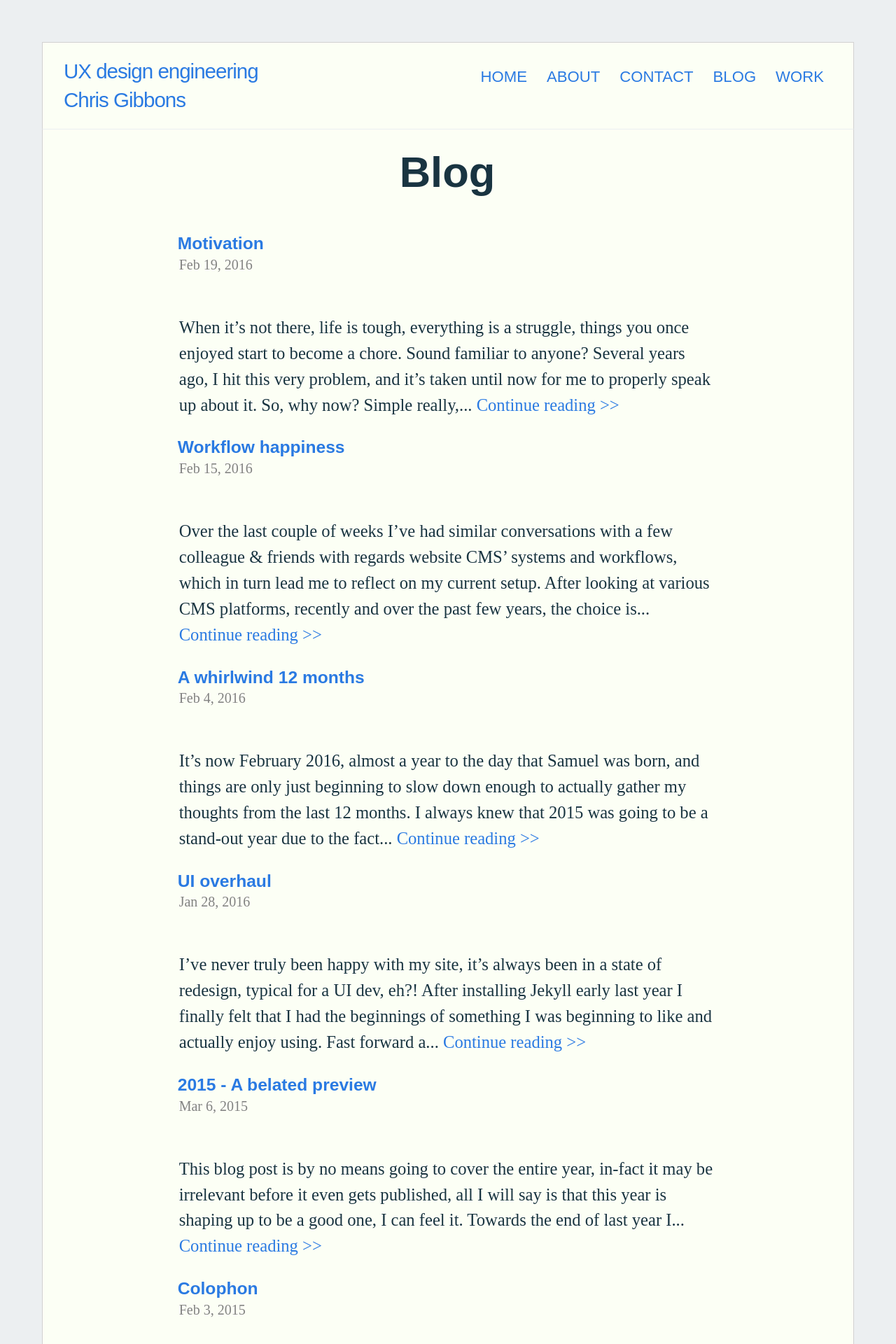
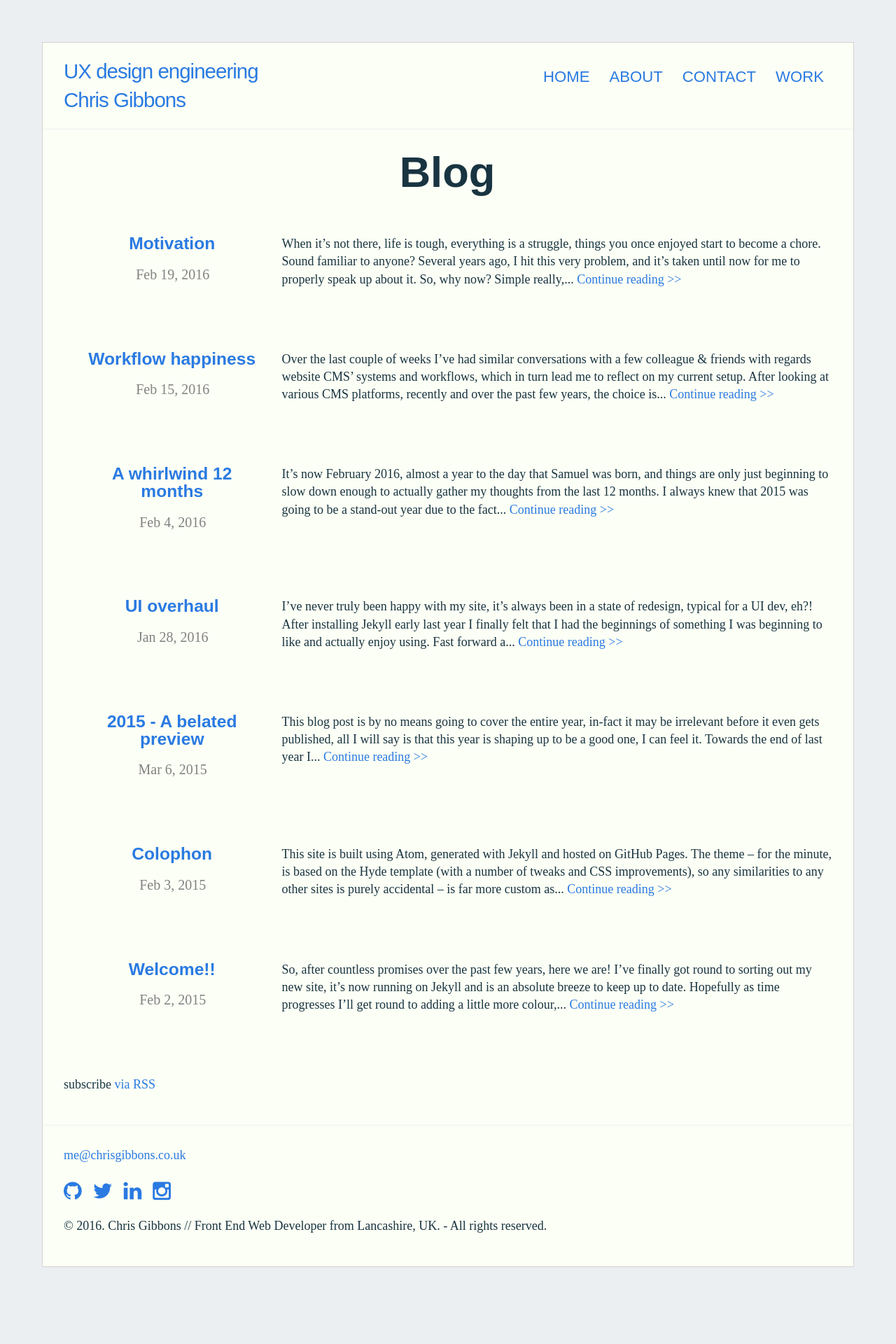
Before and after one commit to gbbns/gbbns.github.io, a Jekyll site: the page built from blog/index.html, in a window 1280 px wide. Shown: the top 1920 px of the page at 70% size. Built offline with Jekyll 4.4.1, drawn with Linux system fonts in a browser that asks for light colours; after the commit the page ends 1870 px from its top, so only the background shows below that.

Commit message:
feature: new listing template

```diff
--- /dev/null
+++ b/_layouts/article-list.html
@@ -0,0 +1,16 @@
+---
+layout: default
+---
+<div class="post">
+
+  <header class="post__header">
+    <h1 class="site__title--primary">{{ page.title }}</h1>
+  </header>
+
+  <div class="article__list">
+    {{ content }}
+    <p class="rss-subscribe">subscribe <a href="{{ "/atom.xml" }}">via RSS</a></p>
+
+  </div>
+
+</div>
--- /dev/null
+++ b/_sass/_partials/_listings.scss
@@ -0,0 +1,12 @@
+/**
+ * Listing page
+ */
+
+ .article__list {
+   margin-left: 0;
+   list-style: none;
+ }
+
+ .article__list-item {
+ 		margin-bottom: remy($base-spacing-unit);
+ }
--- a/_sass/_partials/_posts.scss
+++ b/_sass/_partials/_posts.scss
@@ -46,15 +46,6 @@
 	}
 }
 
-.post__list {
-	margin-left: 0;
-	list-style: none;
-
-	> li {
-		margin-bottom: 12px;
-	}
-}
-
 .post__meta {
 	font-size: $f-size-h2;
 	color: $grey-color;
--- a/_sass/_styles.scss
+++ b/_sass/_styles.scss
@@ -13,4 +13,5 @@
         "_partials/header",
         "_partials/footer",
         "_partials/content",
+        "_partials/listings",
         "_partials/posts";
--- a/blog/index.html
+++ b/blog/index.html
@@ -1,24 +1,21 @@
 ---
-layout: page
+layout: article-list
 title: Blog
 published: true
 ---
-<div class="home">
 {% for post in site.posts %}
-  <article class="post__list">
-    <header class="post__header">
+<article class="article__list-item clearfix">
+  <header class="col col--1/4--md post__header">
     <h2 class="site__title--secondary">
       <a href="{{ post.url}}">{{ post.title }}</a>
     </h2>
     <span class="post__meta">{{ post.date | date: "%b %-d, %Y" }}</span>
   </header>
-    <section class="post__except">
+  <div class="col col--3/4--md post__except">
     <p>
       {{ post.content | strip_html | truncatewords:50}}
       <a class="continue-reading" href="{{ post.url}}">Continue reading >></a>
     </p>
-    </section>
+  </div>
 </article>
 {% endfor %}
-  <p class="rss-subscribe">subscribe <a href="{{ "/feed.xml" }}">via RSS</a></p>
-</div>
```
Lines whose indentation alone changed are shown as unchanged.
